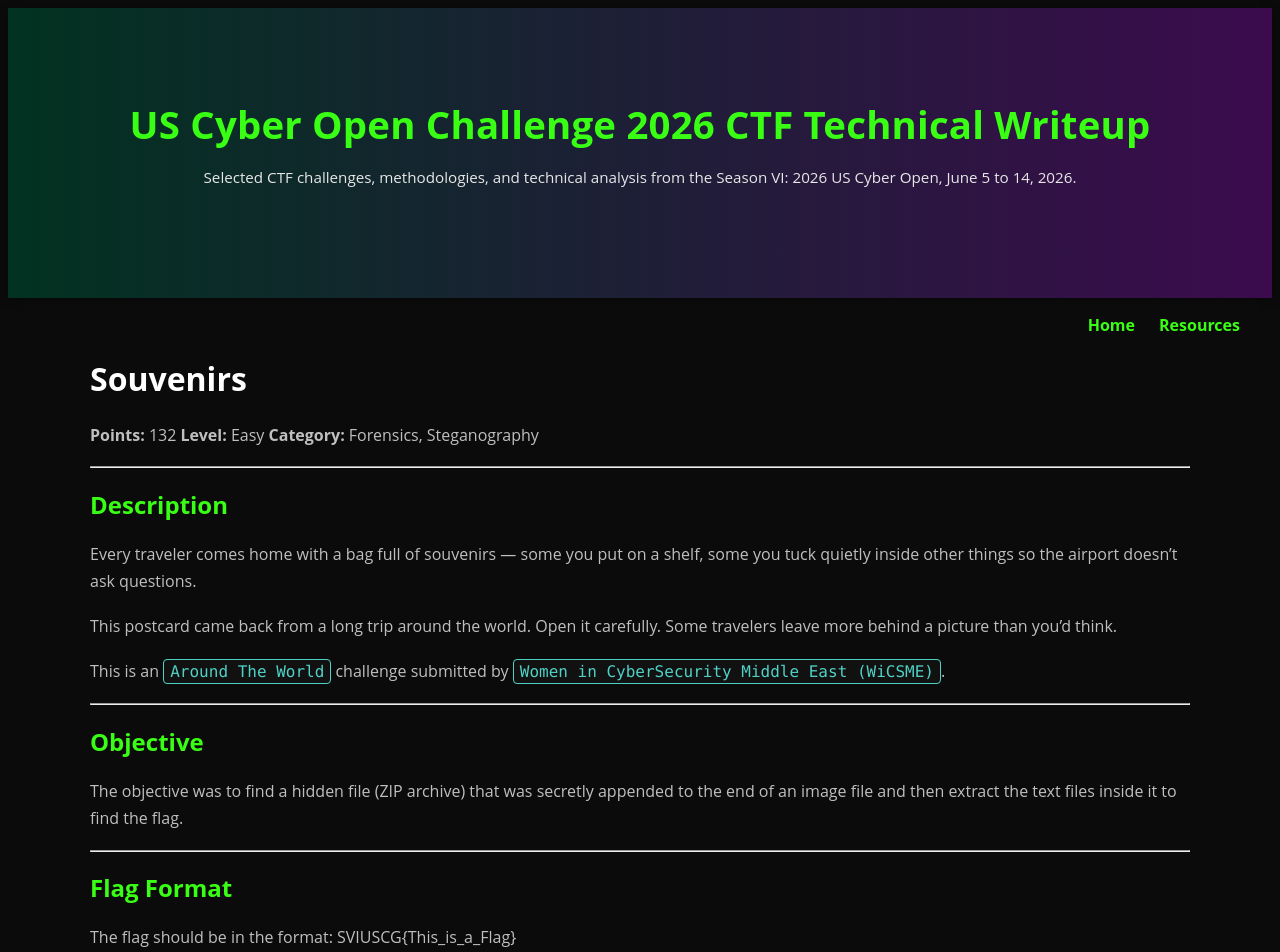
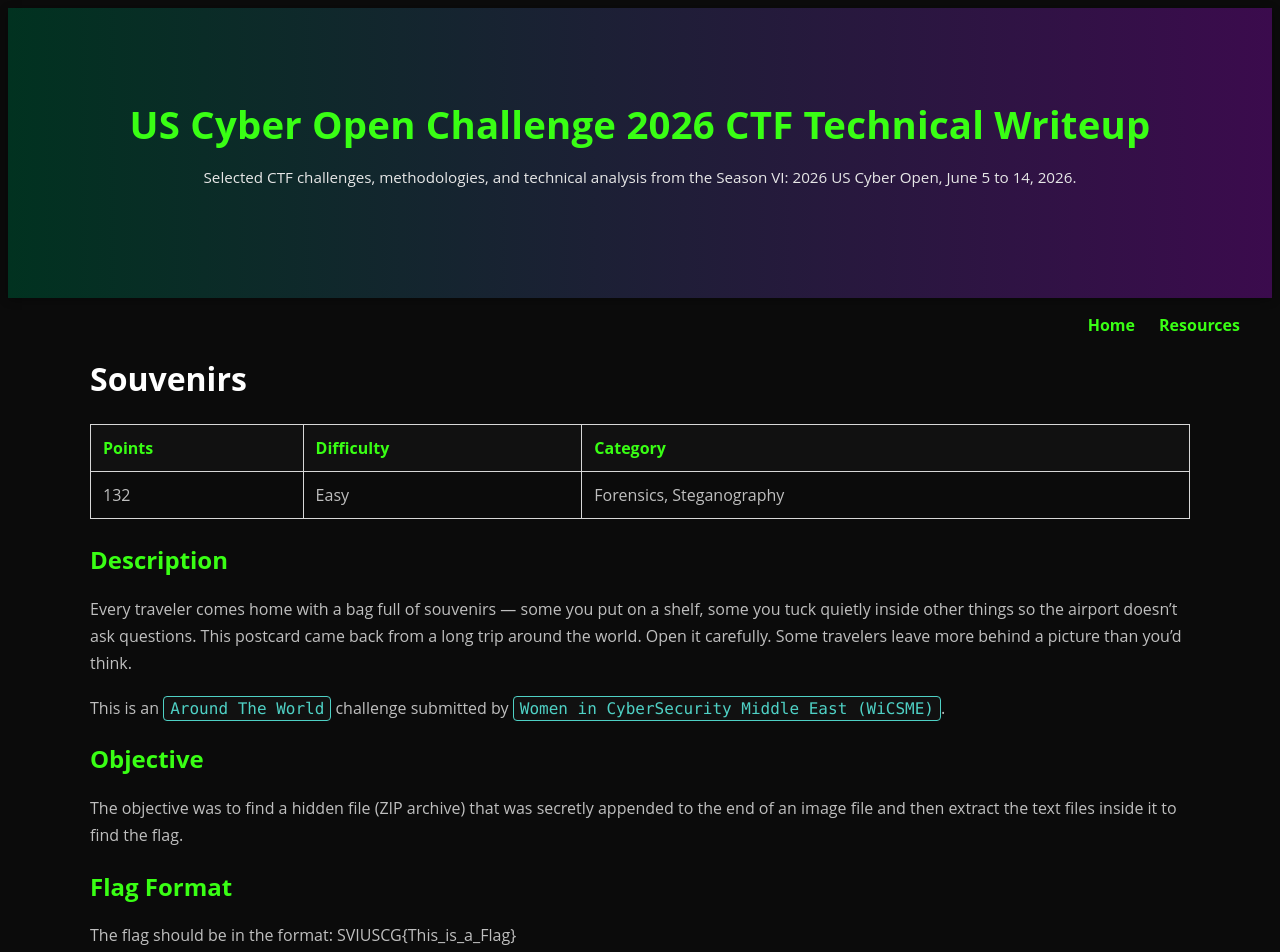
Before and after one commit to glsanclem/2026-US-Cyber-Open-CTF, a Jekyll site: the page built from main_challenges/souvenirs.md, in a window 1280 px wide and 1400 px high. Shown: the top 952 px of the window. Built offline with Jekyll 4.4.1, drawn with Linux system fonts in a browser that asks for light colours; some of the changed text lies outside the part shown.

Commit message:
Update souvenirs.md with formatting and content changes

```diff
--- a/main_challenges/souvenirs.md
+++ b/main_challenges/souvenirs.md
@@ -9,51 +9,43 @@ hero:
 
 # Souvenirs
 
-**Points:** 132
-**Level:** Easy
-**Category:** Forensics, Steganography
-
----
+| Points | Difficulty | Category |
+| :----- | :--------- | :------- |
+| 132 | Easy | Forensics, Steganography |
 
 ## Description
-Every traveler comes home with a bag full of souvenirs — some you put on a shelf, some you tuck quietly inside other things so the airport doesn't ask questions.
-
-This postcard came back from a long trip around the world. Open it carefully. Some travelers leave more behind a picture than you'd think.
+Every traveler comes home with a bag full of souvenirs — some you put on a shelf, some you tuck quietly inside other things so the airport doesn't ask questions. This postcard came back from a long trip around the world. Open it carefully. Some travelers leave more behind a picture than you'd think.
 
 This is an `Around The World` challenge submitted by `Women in CyberSecurity Middle East (WiCSME)`.
 
----
 
 ## Objective
 The objective was to find a hidden file (ZIP archive) that was secretly appended to the end of an image file and then extract the text files inside it to find the flag.
 
----
 
 ## Flag Format
 The flag should be in the format: SVIUSCG{This_is_a_Flag}
 
----
 
 ## Tools Used
 MacOS Terminal
 
----
 
 ## Methodology
 When I read from the description, “*some you tuck quietly inside other things…and some leave more behind a picture than you’d think,*” I felt that there was some hidden data behind the image or file structure.
 
 <p align="center">
-  <img src="/2026-US-Cyber-Open-CTF/assets/images/5-souvenirs-sunset.png" alt="Sunset graphic" width="400">
+  <img src="/2026-US-Cyber-Open-CTF/assets/images/5-souvenirs-sunset.jpg" alt="Sunset graphic" width="500">
 </p>
 
 Sometimes a `.jpg` has either a `.zip` or `.txt` attached to it and that file might have information which is valuable to solving the challenge.
 
-I opened a terminal on the computer, typed a strings code, and hit enter:
+I opened a terminal on the computer, typed the following strings code, and hit enter:
 
 `strings image {attached image file} | tail -n 20`
 
 <p align="center">
-  <img src="/2026-US-Cyber-Open-CTF/assets/images/5-souvenirs-strings-lines-in-terminal.png" alt="Terminal lines graphic" width="400">
+  <img src="/2026-US-Cyber-Open-CTF/assets/images/5-souvenirs-strings-lines-in-terminal.jpg" alt="Terminal lines graphic" width="400">
 </p>
 
 The file listed a bunch of letters and symbols, but what caught my attention were four text files at the bottom titled, “marrakech, tokyo, oman, and iceland.”
@@ -65,34 +57,32 @@ To unzip those file, I ran the following command in the terminal:
 This created a folder on the desktop with text files. I opened each one and read through the messages for any clue or the flag.
 
 <p align="center">
-  <img src="/2026-US-Cyber-Open-CTF/assets/images/5-souvenirs-tokyo-txt-file.png" alt="Tokyo graphic" width="800">
+  <img src="/2026-US-Cyber-Open-CTF/assets/images/5-souvenirs-tokyo-txt-file.jpg" alt="Tokyo graphic" width="700">
 </p>
 
 
 <p align="center">
-  <img src="/2026-US-Cyber-Open-CTF/assets/images/5-souvenirs-marrakech-tx-file.png" alt="Marrakech graphic" width="800">
+  <img src="/2026-US-Cyber-Open-CTF/assets/images/5-souvenirs-marrakech-txt-file.png" alt="Marrakech graphic" width="700">
 </p>
 
 
 <p align="center">
-  <img src="/2026-US-Cyber-Open-CTF/assets/images/5-souvenirs-iceland-tx-file.png" alt="Iceland graphic" width="800">
+  <img src="/2026-US-Cyber-Open-CTF/assets/images/5-souvenirs-iceland-txt-file.png" alt="Iceland graphic" width="700">
 </p>
 
 The flag was finally revealed in the last document:
 
 <p align="center">
-  <img src="/2026-US-Cyber-Open-CTF/assets/images/5-souvenirs-oman-tx-file.png" alt="Oman graphic" width="800">
+  <img src="/2026-US-Cyber-Open-CTF/assets/images/5-souvenirs-oman-txt-file.png" alt="Oman graphic" width="700">
 </p>
 
----
 
 ## Flag
 `SVIUSCG{p0stc4rds_h1dd3n_p4st_th3_FFD9_h0r1z0n}`
 
----
 
 ## MITRE ATT&CK
-<span style="color:yellow; font-style:italic;">(What was the Attacker Doing? | Reflections | Suggestions)</span>
+<span style="color:yellow; font-style:italic;">_Reflections | Suggestions | What was the Attacker Doing?_</span>
 
 If we think about it from the attacker's perspective, the idea is to hide information inside of another file to prevent detection. Here, the JPEG contained additional data that was not visible when the image was opened normally.
 
```
